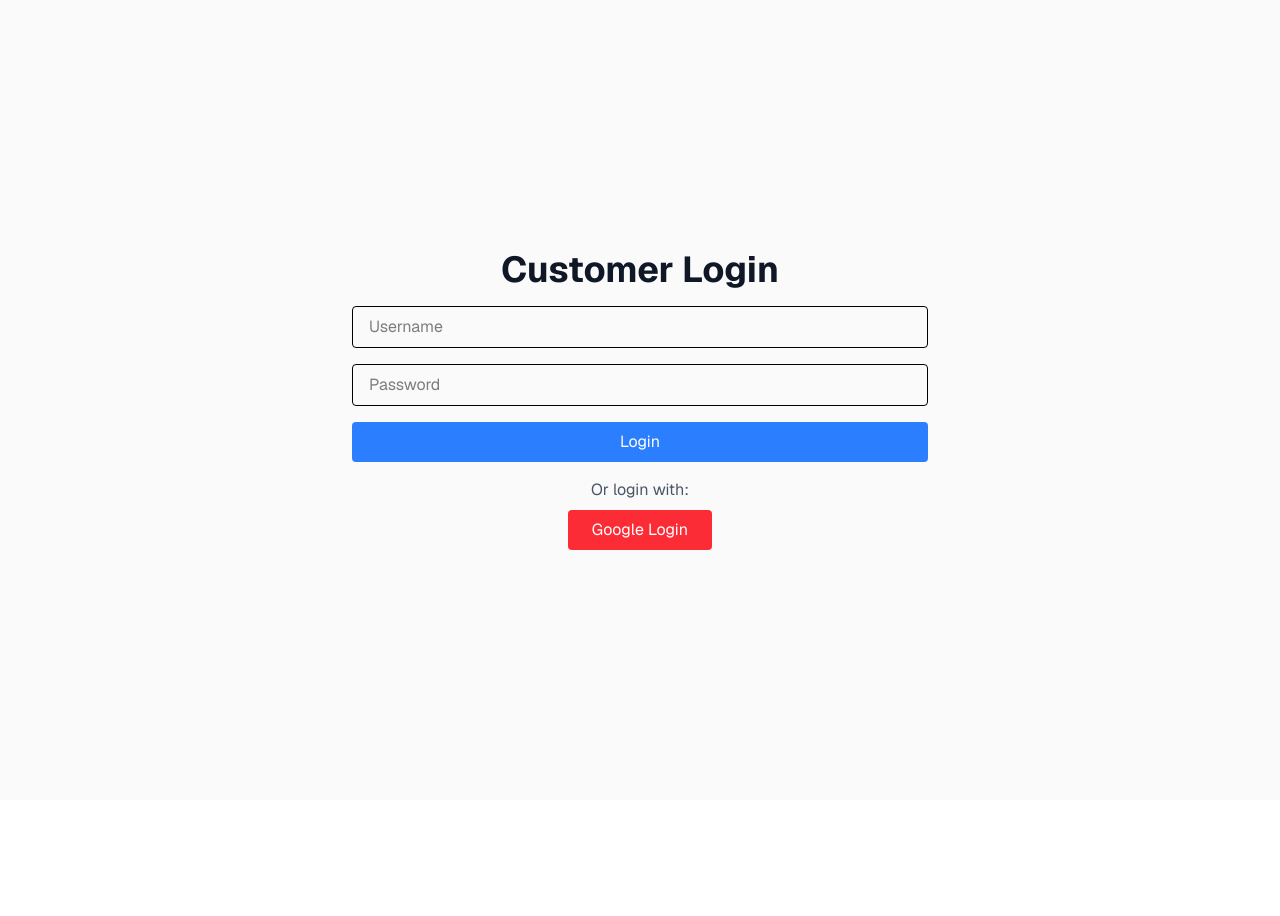
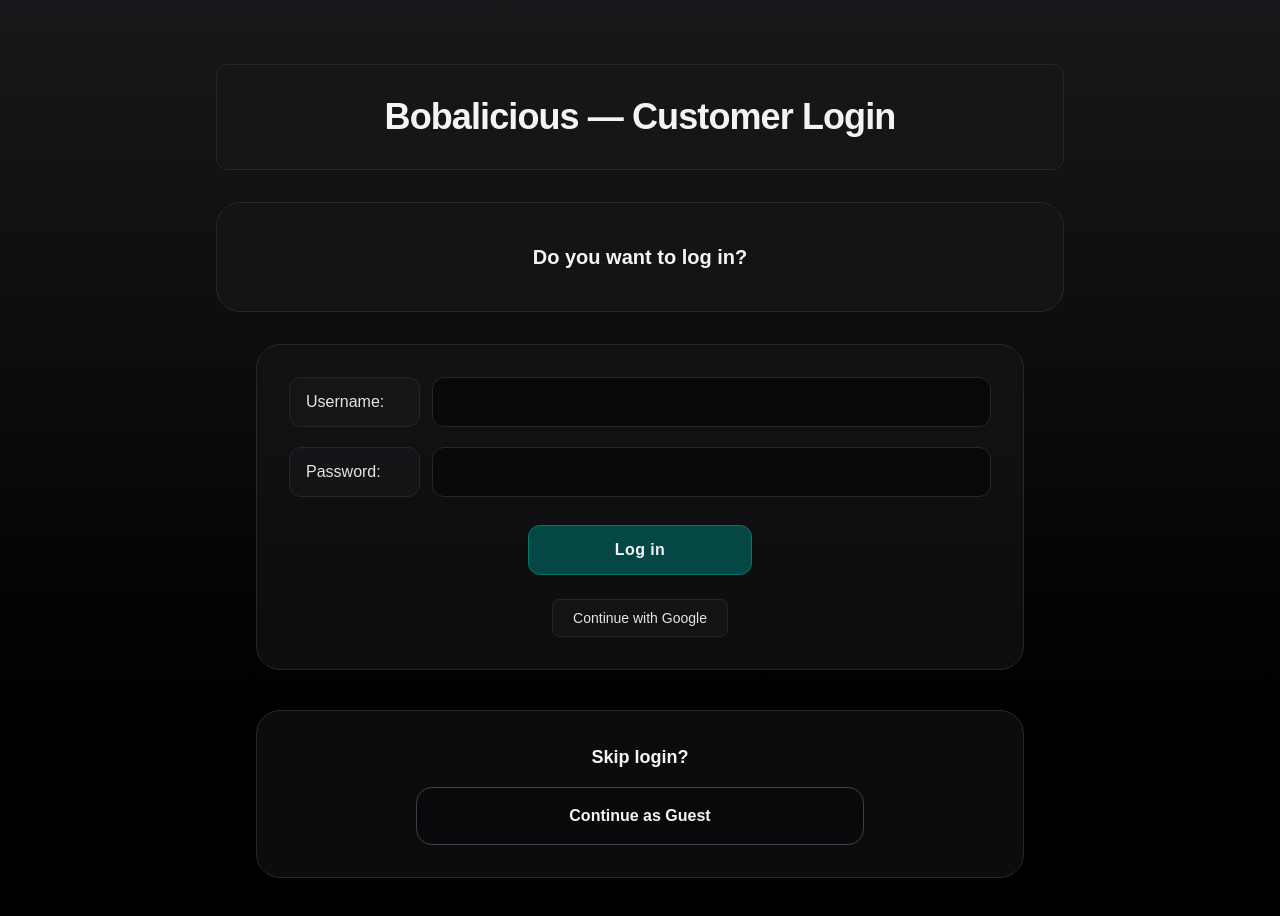
Before and after one commit to CSCE331-Fall2025-900-911/gang_53-project-3, a Next.js app in the folder frontend/: page /login in a window 1280 px wide. Shown: the top 916 px of the page. Before the commit the page ends 800 px from the top, so only its background shows below. Built offline with nearby package versions, Linux system fonts and the light colour scheme.

Commit message:
MVP for customer login page

```diff
--- a/frontend/app/login/page.tsx
+++ b/frontend/app/login/page.tsx
@@ -1,45 +1,43 @@
 'use client';
 
 import { useState } from 'react';
-import { useRouter } from 'next/navigation';
+import Link from 'next/link';
+import { useRouter, useSearchParams } from 'next/navigation';
 
-export default function Login() {
+export default function LoginPage() {
   const [username, setUsername] = useState('');
   const [password, setPassword] = useState('');
-  const [loading, setLoading] = useState(false);
-  const [error, setError] = useState('');
+  const [loading, setLoading]   = useState(false);
+  const [error, setError]       = useState('');
   const router = useRouter();
+  const searchParams = useSearchParams();
+  const lang = searchParams.get('lang') ?? 'en';
+
+  const backendURL =
+    process.env.NODE_ENV === 'production'
+      ? 'https://gang53-project-3-backend.vercel.app'
+      : 'http://localhost:5000';
 
   const handleSubmit = async (e: React.FormEvent) => {
     e.preventDefault();
     setLoading(true);
     setError('');
 
-    const backendURL = process.env.NODE_ENV === 'production'
-      ? 'https://gang53-project-3-backend.vercel.app'
-      : 'http://localhost:5000';
-
     try {
-      const response = await fetch(`${backendURL}/api/login`, {
+      const res = await fetch(`${backendURL}/api/login`, {
         method: 'POST',
-        headers: {
-          'Content-Type': 'application/json',
-        },
+        headers: { 'Content-Type': 'application/json' },
         credentials: 'include',
-        body: JSON.stringify({
-          username,
-          password,
-        }),
+        body: JSON.stringify({ username, password, lang }),
       });
 
-      const data = await response.json();
-
+      const data = await res.json();
       if (data.success) {
         router.push('/dashboard');
       } else {
         setError(data.error || 'Login failed');
       }
-    } catch (error) {
+    } catch {
       setError('Network error. Please try again.');
     } finally {
       setLoading(false);
@@ -47,53 +45,115 @@
   };
 
   return (
-    <div className="flex min-h-screen items-center justify-center bg-zinc-50 font-sans dark:bg-black">
-      <div className="text-center">
-        <h1 className="text-4xl font-bold text-gray-900 dark:text-white mb-4">
-          Customer Login
+    <main className="min-h-dvh bg-gradient-to-b from-zinc-900 via-zinc-950 to-black text-zinc-100">
+      <div className="mx-auto max-w-4xl px-6 py-10 md:py-16">
+        {/* Title / hero */}
+        <header className="rounded-xl border border-zinc-800 bg-zinc-900/50 p-6 text-center md:p-8">
+          <h1 className="text-3xl font-extrabold tracking-tight md:text-4xl">
+            Bobalicious — Customer Login
           </h1>
-        <form onSubmit={handleSubmit} className="space-y-4">
+        </header>
+
+        {/* Prompt box */}
+        <section className="mt-8 rounded-3xl border border-zinc-800 bg-zinc-900/50 p-6 text-center md:p-10">
+          <p className="text-lg font-semibold md:text-xl">
+            Do you want to log in?
+          </p>
+          {/* Spanish line can be added later */}
+          {/* <p className="mt-1 text-zinc-400">¿Quieres iniciar sesión?</p> */}
+        </section>
+
+        {/* Form card */}
+        <section className="mx-auto mt-8 max-w-3xl rounded-3xl border border-zinc-800 bg-zinc-900/50 p-6 md:p-8">
+          <form onSubmit={handleSubmit} className="space-y-5">
+            {/* Username row */}
+            <div className="grid grid-cols-1 items-center gap-3 md:grid-cols-5">
+              <label
+                htmlFor="username"
+                className="md:col-span-1 rounded-xl border border-zinc-800 bg-zinc-900/60 px-4 py-3 text-sm font-medium text-zinc-200 md:text-base"
+              >
+                Username:
+              </label>
+              <div className="md:col-span-4">
                 <input
+                  id="username"
                   type="text"
-            placeholder="Username"
                   value={username}
                   onChange={(e) => setUsername(e.target.value)}
-            className="w-full px-4 py-2 border rounded text-black"
+                  className="w-full rounded-xl border border-zinc-800 bg-zinc-950 px-4 py-3 text-zinc-100 outline-none ring-0 focus:border-zinc-600"
+                  autoComplete="username"
                   required
                   disabled={loading}
                 />
+              </div>
+            </div>
+
+            {/* Password row */}
+            <div className="grid grid-cols-1 items-center gap-3 md:grid-cols-5">
+              <label
+                htmlFor="password"
+                className="md:col-span-1 rounded-xl border border-zinc-800 bg-zinc-900/60 px-4 py-3 text-sm font-medium text-zinc-200 md:text-base"
+              >
+                Password:
+              </label>
+              <div className="md:col-span-4">
                 <input
+                  id="password"
                   type="password"
-            placeholder="Password"
                   value={password}
                   onChange={(e) => setPassword(e.target.value)}
-            className="w-full px-4 py-2 border rounded text-black"
+                  className="w-full rounded-xl border border-zinc-800 bg-zinc-950 px-4 py-3 text-zinc-100 outline-none ring-0 focus:border-zinc-600"
+                  autoComplete="current-password"
                   required
                   disabled={loading}
                 />
+              </div>
+            </div>
+
             {error && (
-            <p className="text-red-500 text-sm">{error}</p>
+              <p className="rounded-lg border border-red-900/50 bg-red-950/40 px-4 py-2 text-sm text-red-300">
+                {error}
+              </p>
             )}
+
+            {/* Login button */}
+            <div className="flex justify-center pt-2">
               <button
                 type="submit"
                 disabled={loading}
-            className="w-full px-4 py-2 text-white bg-blue-500 rounded hover:bg-blue-600 disabled:opacity-50"
+                className="w-48 rounded-xl border border-teal-700 bg-teal-800/70 px-6 py-3 text-center text-sm font-semibold tracking-wide transition-all hover:-translate-y-0.5 hover:bg-teal-700/70 focus:outline-none focus-visible:ring-4 focus-visible:ring-teal-600/30 disabled:opacity-60 md:w-56 md:text-base"
               >
-            {loading ? 'Logging in...' : 'Login'}
+                {loading ? 'Logging in…' : 'Log in'}
               </button>
+            </div>
           </form>
-        <div className="mt-4">
-          <p className="text-gray-600 dark:text-gray-300">Or login with:</p>
+
+          {/* Optional OAuth link: keep, or remove if not needed now */}
+          <div className="mt-6 text-center">
             <a
-            href={process.env.NODE_ENV === 'production'
+              href={
+                process.env.NODE_ENV === 'production'
                   ? 'https://gang53-project-3-backend.vercel.app/auth/google'
-              : 'http://localhost:5000/auth/google'}
-            className="mt-2 inline-block px-6 py-2 text-white bg-red-500 rounded hover:bg-red-600"
+                  : 'http://localhost:5000/auth/google'
+              }
+              className="inline-block rounded-lg border border-zinc-800 bg-zinc-900/60 px-5 py-2 text-sm text-zinc-200 transition-all hover:bg-zinc-900"
             >
-            Google Login
+              Continue with Google
             </a>
           </div>
+        </section>
+
+        {/* Skip login block */}
+        <section className="mx-auto mt-10 max-w-3xl rounded-3xl border border-zinc-800 bg-zinc-900/50 p-8 text-center">
+          <p className="mb-4 text-lg font-semibold">Skip login?</p>
+          <Link
+            href="/menu"
+            className="inline-block w-full max-w-md rounded-2xl border border-zinc-700 bg-zinc-950 px-6 py-4 text-center font-semibold transition-all hover:bg-zinc-900"
+          >
+            Continue as Guest
+          </Link>
+        </section>
       </div>
-    </div>
+    </main>
   );
 }
```
Lines whose indentation alone changed are shown as unchanged.
